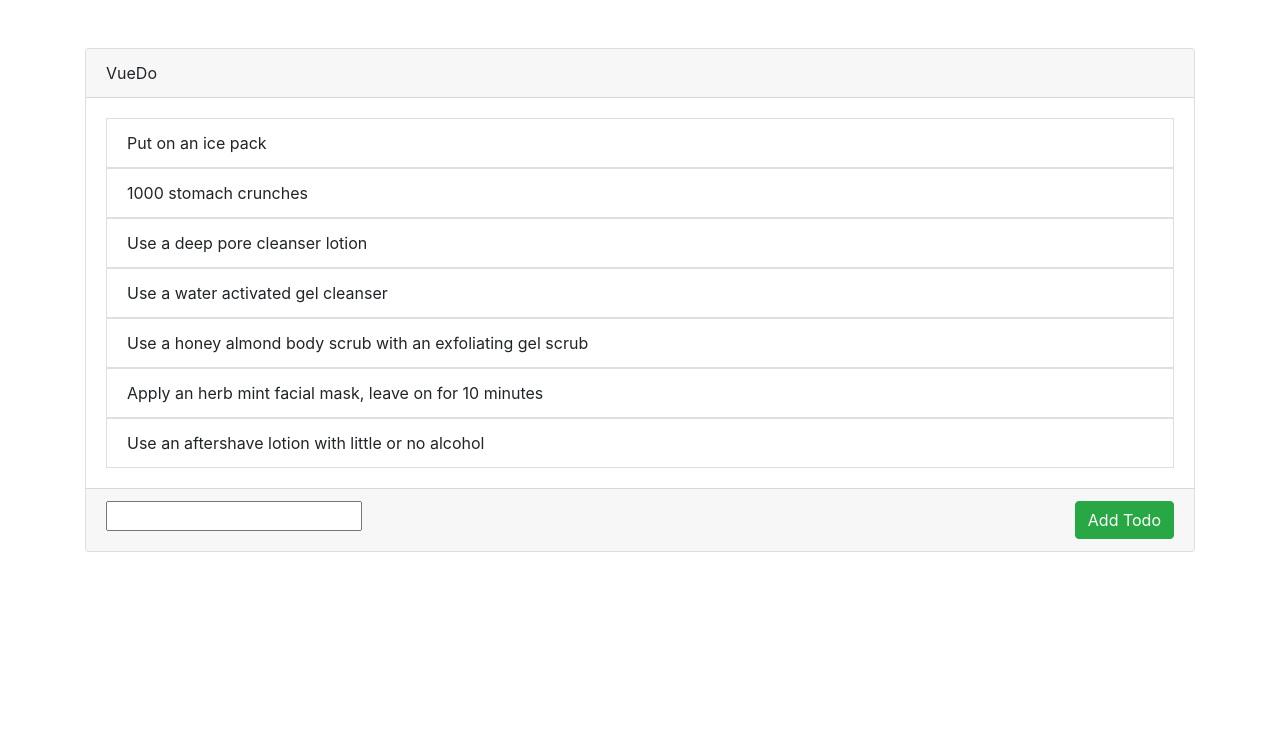
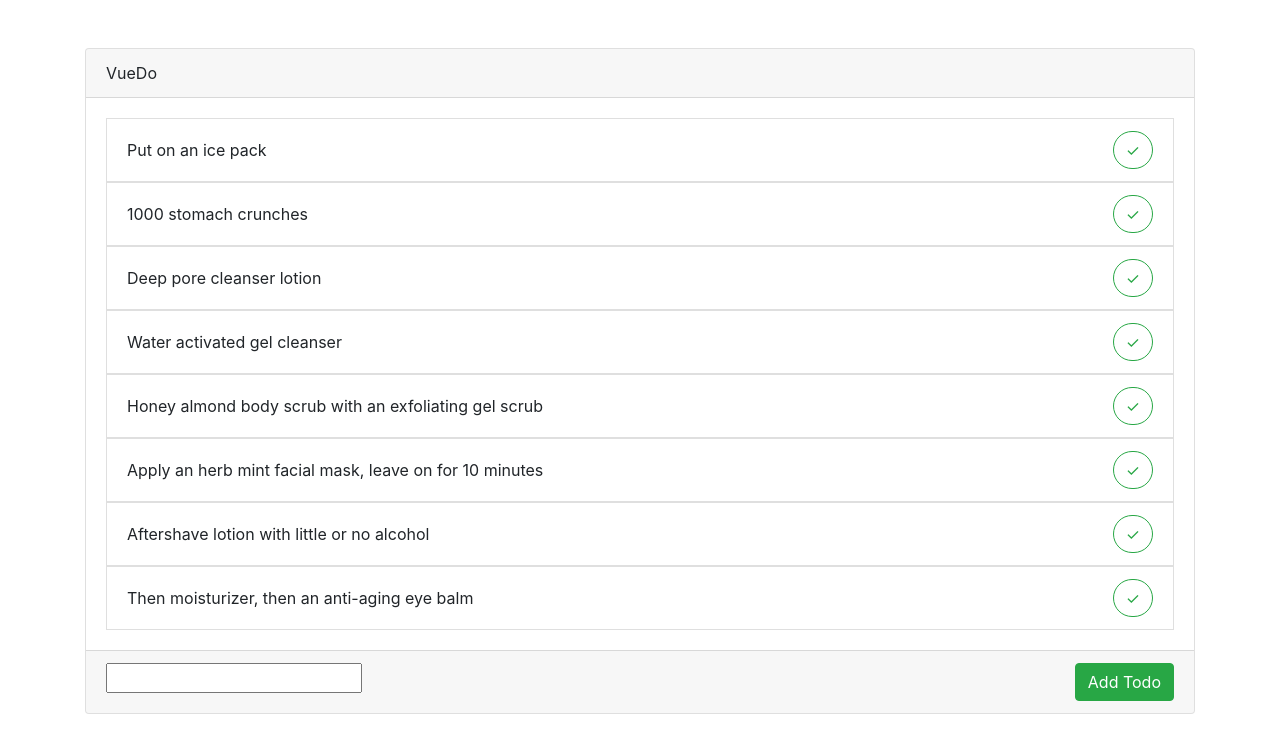
Before and after one commit to r-freeman/VueDo, a Vue app: page / in a window 1280 px wide. Shown: the top 752 px of the page. Built offline with nearby package versions, Linux system fonts and the light colour scheme.

Commit message:
Added code to add and display todos

```diff
--- a/src/components/TodoItem.vue
+++ b/src/components/TodoItem.vue
@@ -1,7 +1,17 @@
 <template>
     <div>
-        <b-list-group-item>
-            {{ todo.text }}
+        <b-list-group-item class="d-flex justify-content-between align-items-center">
+            <span v-if="todo.done" class="done">{{ todo.text}}</span>
+            <span v-else>{{ todo.text}}</span>
+            <b-button
+                v-if="todo.done"
+                pill
+                variant="outline-danger">&#10005;</b-button>
+            <b-button
+                v-else
+                pill
+                variant="outline-success"
+                @click="completeTodo(todo)">&#10003;</b-button>
         </b-list-group-item>
     </div>
 </template>
@@ -9,10 +19,17 @@
 <script>
     export default {
         name: "TodoItem",
-        props: ['todo']
+        props: ['todo'],
+        methods: {
+            completeTodo() {
+
+            }
+        }
     }
 </script>
 
 <style scoped>
-
+.done{
+    text-decoration: line-through;
+}
 </style>
--- a/src/components/TodoList.vue
+++ b/src/components/TodoList.vue
@@ -24,37 +24,42 @@
                     {
                         id: 1,
                         text: "Put on an ice pack",
-                        done: true
+                        done: false
                     },
                     {
                         id: 2,
                         text: "1000 stomach crunches",
-                        done: true
+                        done: false
                     },
                     {
                         id: 3,
-                        text: "Use a deep pore cleanser lotion",
-                        done: true
+                        text: "Deep pore cleanser lotion",
+                        done: false
                     },
                     {
                         id: 4,
-                        text: "Use a water activated gel cleanser",
-                        done: true
+                        text: "Water activated gel cleanser",
+                        done: false
                     },
                     {
                         id: 5,
-                        text: "Use a honey almond body scrub with an exfoliating gel scrub",
-                        done: true
+                        text: "Honey almond body scrub with an exfoliating gel scrub",
+                        done: false
                     },
                     {
                         id: 6,
                         text: "Apply an herb mint facial mask, leave on for 10 minutes",
-                        done: true
+                        done: false
                     },
                     {
                         id: 7,
-                        text: "Use an aftershave lotion with little or no alcohol",
-                        done: true
+                        text: "Aftershave lotion with little or no alcohol",
+                        done: false
+                    },
+                    {
+                        id: 8,
+                        text: "Then moisturizer, then an anti-aging eye balm",
+                        done: false
                     }
                 ],
                 newTodo: ""
```
